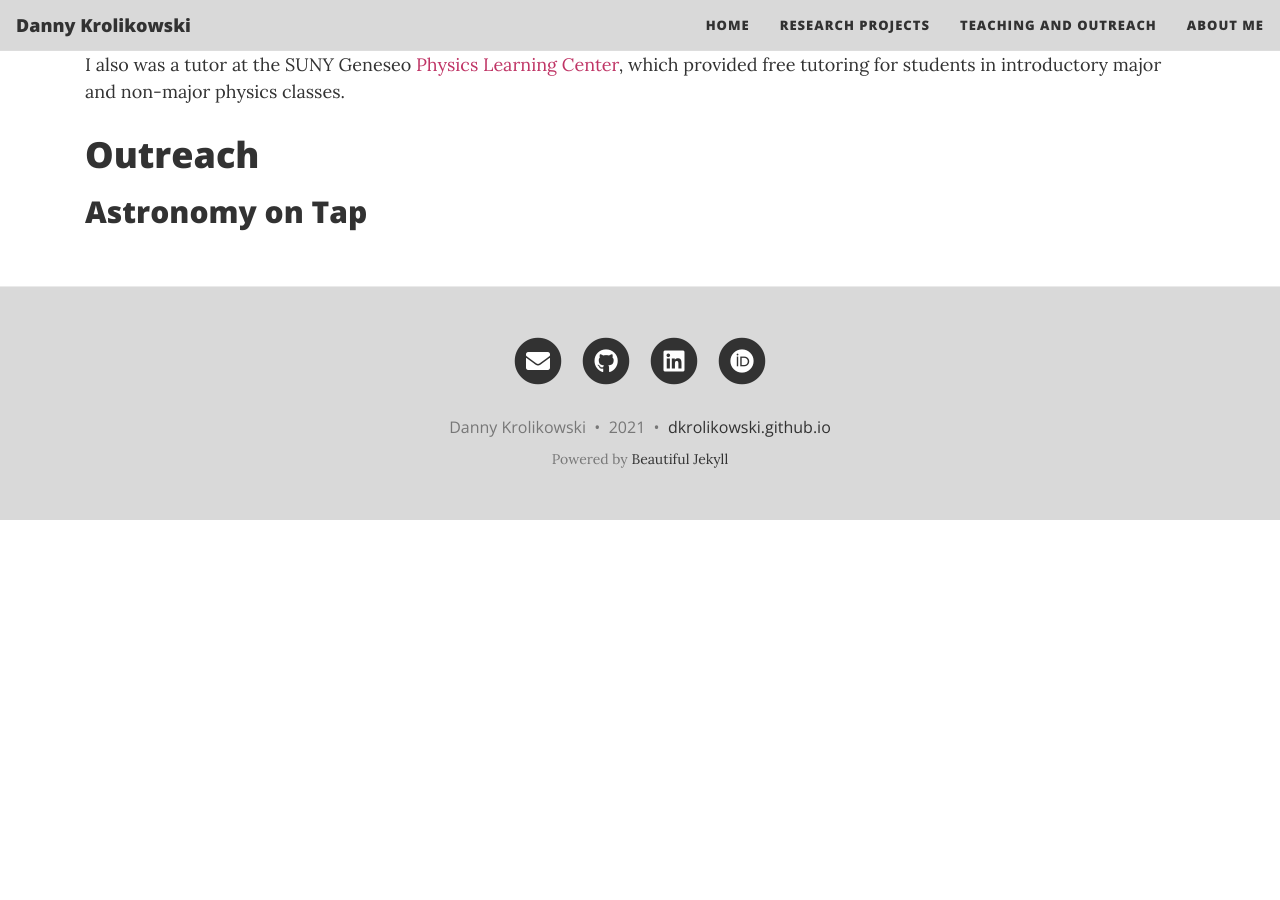
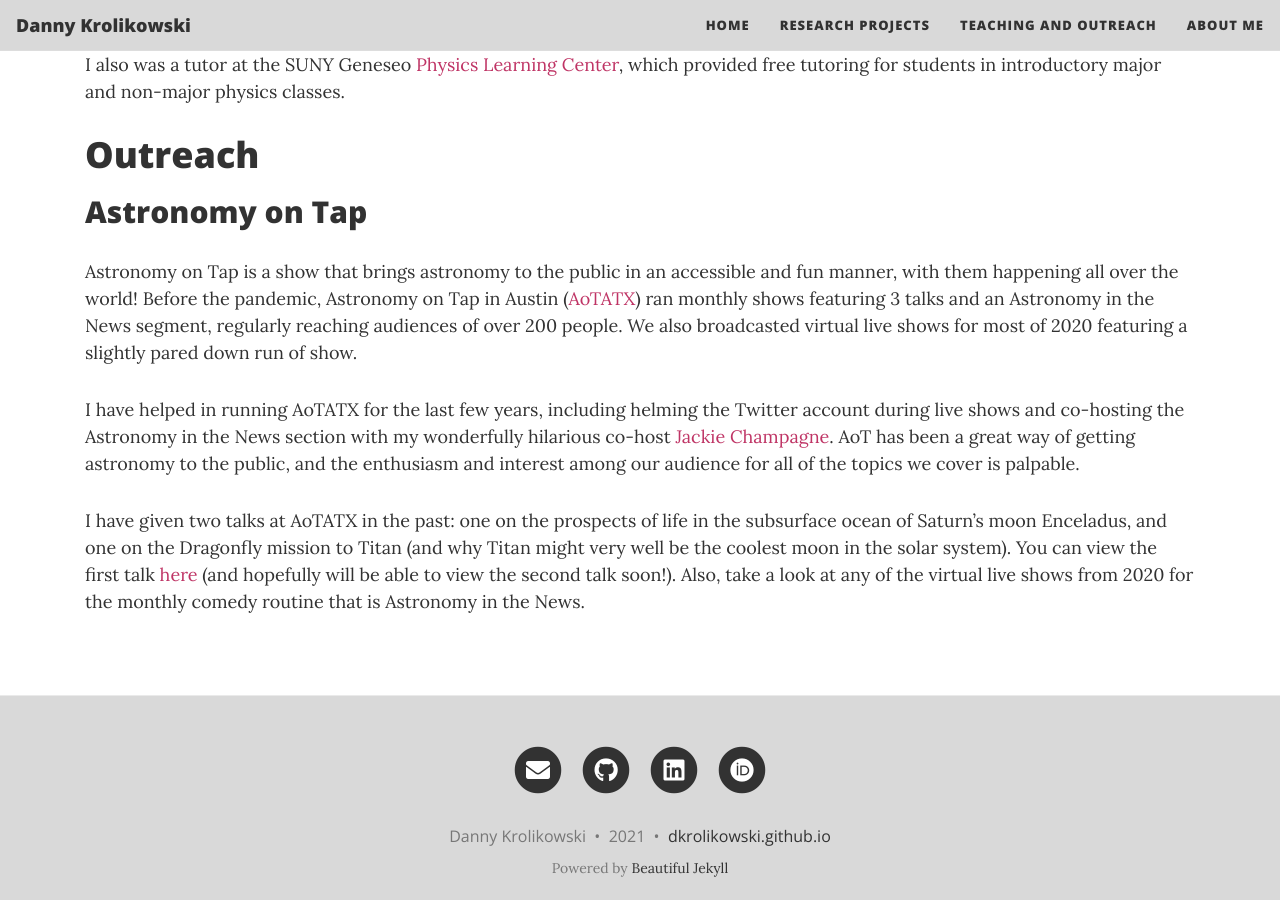
Before and after one commit to dkrolikowski/dkrolikowski.github.io, a Jekyll site: the page built from teach.md, in a window 1280 px wide and 900 px high, scrolled down 1857 px. Built offline with Jekyll 4.4.1, drawn with Linux system fonts in a browser that asks for light colours; nearby versions of some CDN libraries; before the commit the page ends 2377 px from its top, so only the background shows below that.

Commit message:
Added AoT

```diff
--- a/teach.md
+++ b/teach.md
@@ -31,3 +31,9 @@ I also was a tutor at the SUNY Geneseo [Physics Learning Center](https://www.gen
 # Outreach
 
 ## Astronomy on Tap
+
+Astronomy on Tap is a show that brings astronomy to the public in an accessible and fun manner, with them happening all over the world! Before the pandemic, Astronomy on Tap in Austin ([AoTATX](https://www.aotatx.org)) ran monthly shows featuring 3 talks and an Astronomy in the News segment, regularly reaching audiences of over 200 people. We also broadcasted virtual live shows for most of 2020 featuring a slightly pared down run of show.
+
+I have helped in running AoTATX for the last few years, including helming the Twitter account during live shows and co-hosting the Astronomy in the News section with my wonderfully hilarious co-host [Jackie Champagne](http://jackiechampagne.com). AoT has been a great way of getting astronomy to the public, and the enthusiasm and interest among our audience for all of the topics we cover is palpable.
+
+I have given two talks at AoTATX in the past: one on the prospects of life in the subsurface ocean of Saturn's moon Enceladus, and one on the Dragonfly mission to Titan (and why Titan might very well be the coolest moon in the solar system). You can view the first talk [here](https://www.youtube.com/watch?v=bVnOff4VTcU) (and hopefully will be able to view the second talk soon!). Also, take a look at any of the virtual live shows from 2020 for the monthly comedy routine that is Astronomy in the News.
```
